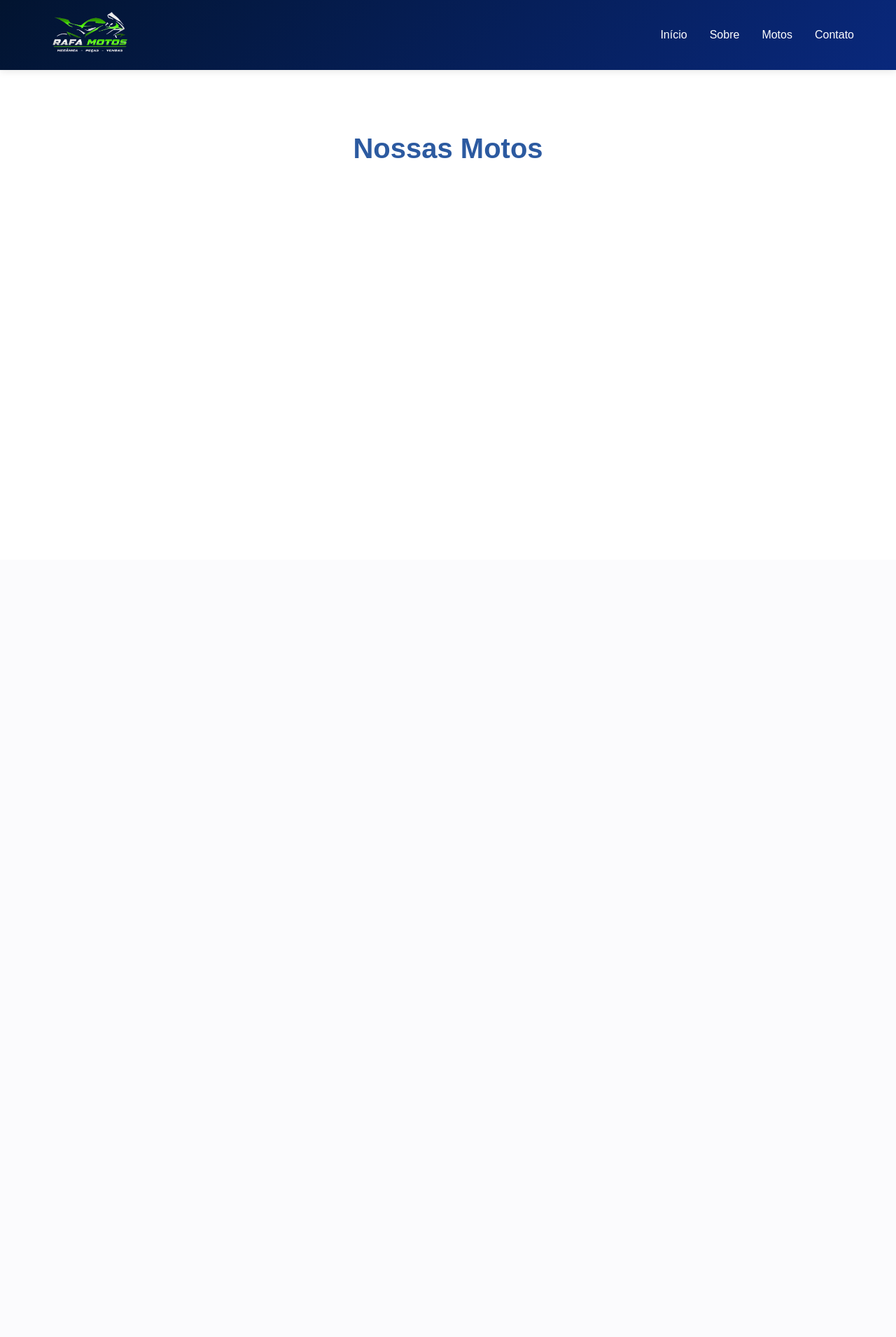
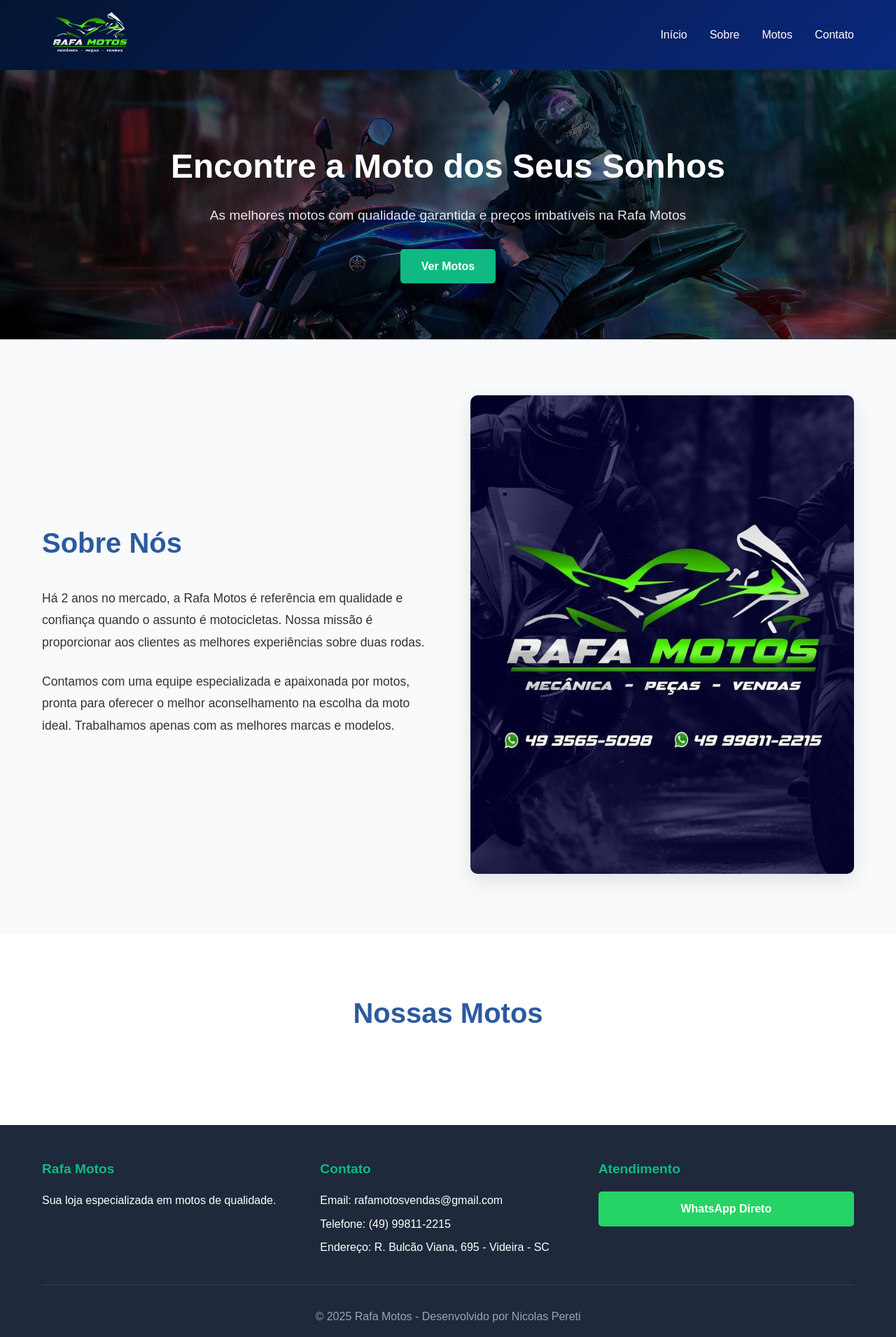
Before and after one commit to Peretizz/RafaMotos, a PHP site: page / in a window 1280 px wide. Shown: the whole page at 70% size. Before the commit the page ends 226 px from the top, so only its background shows below. Run offline with PHP 8.4, Linux system fonts and the light colour scheme; data that the repository does not hold is empty.

Commit message:
Correção falta de informações

```diff
--- a/index.php
+++ b/index.php
@@ -1,7 +1,5 @@
 <?php
-// 1. SEMPRE inicie a sessão na primeira linha para o login funcionar
 session_start();
-
 require_once "src/ConexaoBD.php";
 $conexao = ConexaoBD::conectar();
 
@@ -25,9 +23,7 @@
         <div class="container">
             <div class="header-content">
                 <div class="logo"><img src="img/logo.png" alt="Rafa Motos"></div>
-                <div class="menu-toggle" id="menu-toggle">
-                    ☰
-                </div>
+                <div class="menu-toggle" id="menu-toggle">☰</div>
                 <nav id="nav">
                     <ul>
                         <li><a href="#inicio">Início</a></li>
@@ -35,6 +31,7 @@
                         <li><a href="#motos">Motos</a></li>
                         <li><a href="#contato">Contato</a></li>
                         <?php if (isset($_SESSION['logado'])): ?>
+                            <li><a href="cadastro_moto.php">Cadastrar</a></li>
                             <li><a href="logout.php" style="color: #ff4d4d;">Sair</a></li>
                         <?php endif; ?>
                     </ul>
@@ -43,18 +40,39 @@
         </div>
     </header>
 
+    <section class="hero" id="inicio">
+        <div class="container">
+            <h1>Encontre a Moto dos Seus Sonhos</h1>
+            <p>As melhores motos com qualidade garantida e preços imbatíveis na Rafa Motos</p>
+            <a href="#motos" class="btn">Ver Motos</a>
+        </div>
+    </section>
+
+    <section class="sobre-empresa" id="sobre">
+        <div class="container">
+            <div class="sobre-content">
+                <div class="sobre-texto">
+                    <h2>Sobre Nós</h2>
+                    <p>Há 2 anos no mercado, a Rafa Motos é referência em qualidade e confiança quando o assunto é motocicletas. Nossa missão é proporcionar aos clientes as melhores experiências sobre duas rodas.</p>
+                    <p>Contamos com uma equipe especializada e apaixonada por motos, pronta para oferecer o melhor aconselhamento na escolha da moto ideal. Trabalhamos apenas com as melhores marcas e modelos.</p>
+                </div>
+                <div class="sobre-imagem">
+                    <img src="img/sobre.jpg" alt="Sobre a Rafa Motos" />
+                </div>
+            </div>
+        </div>
+    </section>
+
     <section class="produtos" id="motos">
         <div class="container">
             <h2 class="section-title">Nossas Motos</h2>
             <div class="produtos-grid">
-
                 <?php foreach ($motos as $moto):
                     $idM = $moto['idmoto'];
                     $stmtFoto = $conexao->prepare("SELECT caminho_foto FROM fotos_motos WHERE idmoto = ?");
                     $stmtFoto->execute([$idM]);
                     $fotos = $stmtFoto->fetchAll(PDO::FETCH_ASSOC);
                 ?>
-
                     <div class="produto-card">
                         <div class="produto-image">
                             <div class="carousel-container" data-carousel="<?php echo $idM; ?>">
@@ -65,47 +83,78 @@
                                             alt="<?php echo $moto['titulo']; ?>" />
                                     <?php endforeach; ?>
                                 </div>
-
                                 <?php if (count($fotos) > 1): ?>
                                     <button class="carousel-btn carousel-prev" onclick="changeSlide(<?php echo $idM; ?>, -1)">‹</button>
                                     <button class="carousel-btn carousel-next" onclick="changeSlide(<?php echo $idM; ?>, 1)">›</button>
-                                    <div class="carousel-indicators">
-                                        <?php foreach ($fotos as $index => $foto): ?>
-                                            <span class="indicator <?php echo $index === 0 ? 'active' : ''; ?>"
-                                                onclick="goToSlide(<?php echo $idM; ?>, <?php echo $index; ?>)"></span>
-                                        <?php endforeach; ?>
-                                    </div>
                                 <?php endif; ?>
                             </div>
                         </div>
                         <div class="produto-info">
-                            <h3 class="produto-titulo"><?php echo $moto['titulo']; ?></h3><br>
+                            <h3 class="produto-titulo"><?php echo $moto['titulo']; ?></h3>
                             <p class="produto-preco">R$ <?php echo number_format($moto['preco'], 2, ',', '.'); ?></p>
                             <div class="produto-especificacoes">
-                                <div class="especificacao"><span>Kilometragem:</span><span><?php echo $moto['km']; ?></span></div>
+                                <div class="especificacao"><span>KM:</span><span><?php echo $moto['km']; ?></span></div>
                                 <div class="especificacao"><span>Cilindrada:</span><span><?php echo $moto['cilindrada']; ?></span></div>
-                                <div class="especificacao"><span>Potência:</span><span><?php echo $moto['potencia']; ?></span></div>
-                                <div class="especificacao"><span>Transmissão:</span><span><?php echo $moto['transmissao']; ?></span></div>
                             </div>
+                            <a href="https://wa.me/554998112215?text=Olá,%20interesse%20na%20<?php echo urlencode($moto['titulo']); ?>"
+                                class="btn btn-whatsapp" target="_blank">WhatsApp</a>
 
-                            <a href="https://wa.me/554998112215?text=Olá,%20tenho%20interesse%20na%20<?php echo urlencode($moto['titulo']); ?>"
-                                class="btn btn-whatsapp" target="_blank">Consultar no WhatsApp</a>
-
-                            <?php if (isset($_SESSION['logado']) && $_SESSION['logado'] === true): ?>
-                                <div style="margin-top: 15px; border-top: 1px dashed #ccc; padding-top: 10px;">
-                                    <a href="src/MotoDAO.php?acao=excluir&id=<?php echo $idM; ?>"
-                                        class="btn"
-                                        style="background: #000; color: #fff; width: 100%; display: block; text-align: center; text-decoration: none;"
-                                        onclick="return confirm('Tem certeza que deseja excluir esta moto?')">
-                                        🗑️ Excluir Anúncio
-                                    </a>
-                                </div>
+                            <?php if (isset($_SESSION['logado'])): ?>
+                                <a href="src/MotoDAO.php?acao=excluir&id=<?php echo $idM; ?>"
+                                   style="background: #000; color: #fff; display: block; text-align: center; padding: 10px; margin-top: 10px; border-radius: 5px;"
+                                   onclick="return confirm('Excluir?')">🗑️ Excluir</a>
                             <?php endif; ?>
                         </div>
                     </div>
                 <?php endforeach; ?>
-
             </div>
         </div>
     </section>
+
+    <footer id="contato">
+        <div class="container">
+            <div class="footer-content">
+                <div class="footer-section">
+                    <h3>Rafa Motos</h3>
+                    <p>Sua loja especializada em motos de qualidade.</p>
+                </div>
+                <div class="footer-section">
+                    <h3>Contato</h3>
+                    <p>Email: rafamotosvendas@gmail.com</p>
+                    <p>Telefone: (49) 99811-2215</p>
+                    <p>Endereço: R. Bulcão Viana, 695 - Videira - SC</p>
+                </div>
+                <div class="footer-section">
+                    <h3>Atendimento</h3>
+                    <a href="https://wa.me/554998112215" class="btn btn-whatsapp" target="_blank">WhatsApp Direto</a>
+                </div>
+            </div>
+            <div class="footer-bottom">
+                <p>© 2025 Rafa Motos - Desenvolvido por Nicolas Pereti</p>
+            </div>
+        </div>
+    </footer>
+
+    <script>
+        let currentSlides = {};
+        document.addEventListener('DOMContentLoaded', function() {
+            const carouselContainers = document.querySelectorAll('.carousel-container');
+            carouselContainers.forEach(container => {
+                currentSlides[container.getAttribute('data-carousel')] = 0;
+            });
+        });
+
+        function changeSlide(id, dir) {
+            const container = document.querySelector(`[data-carousel="${id}"]`);
+            const images = container.querySelectorAll('.carousel-image');
+            images[currentSlides[id]].classList.remove('active');
+            currentSlides[id] = (currentSlides[id] + dir + images.length) % images.length;
+            images[currentSlides[id]].classList.add('active');
+        }
+
+        const menuToggle = document.getElementById('menu-toggle');
+        const nav = document.querySelector('#nav ul');
+        menuToggle.addEventListener('click', () => nav.classList.toggle('active'));
+    </script>
 </body>
+</html>
```
